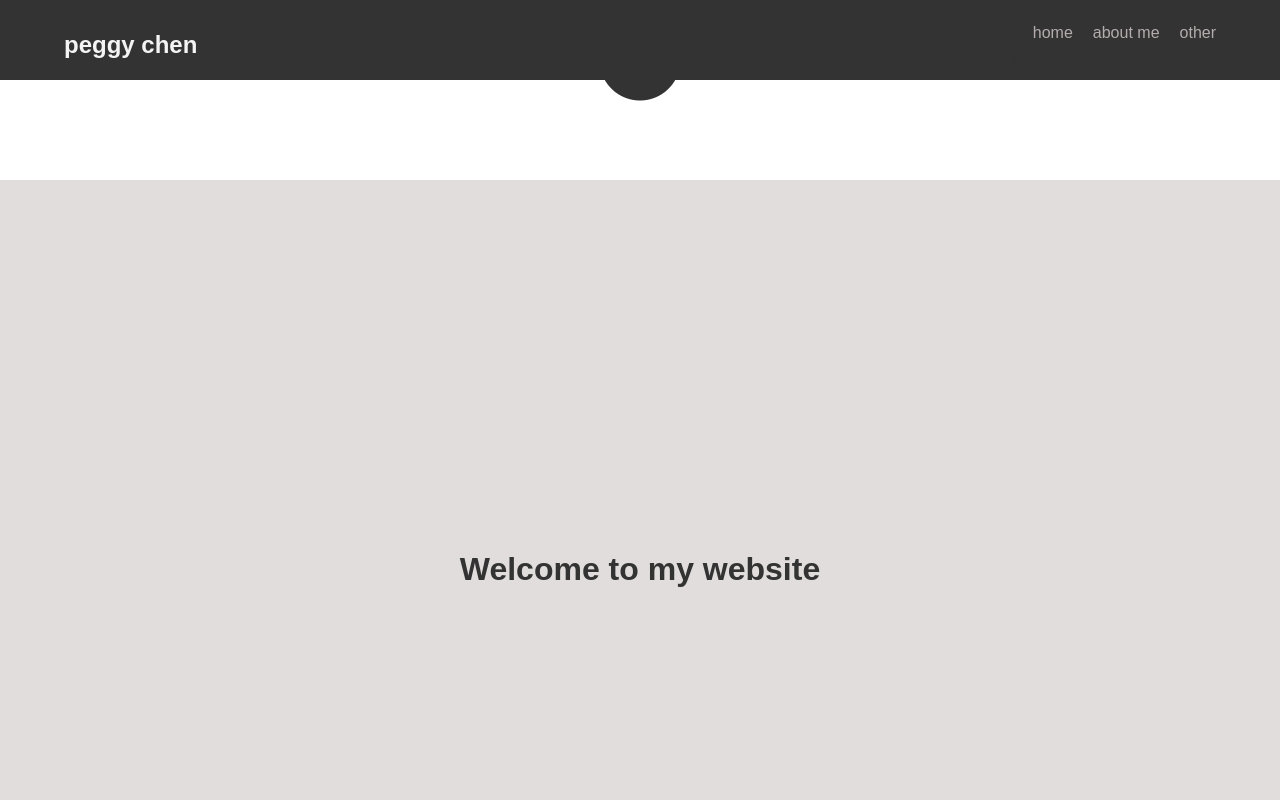
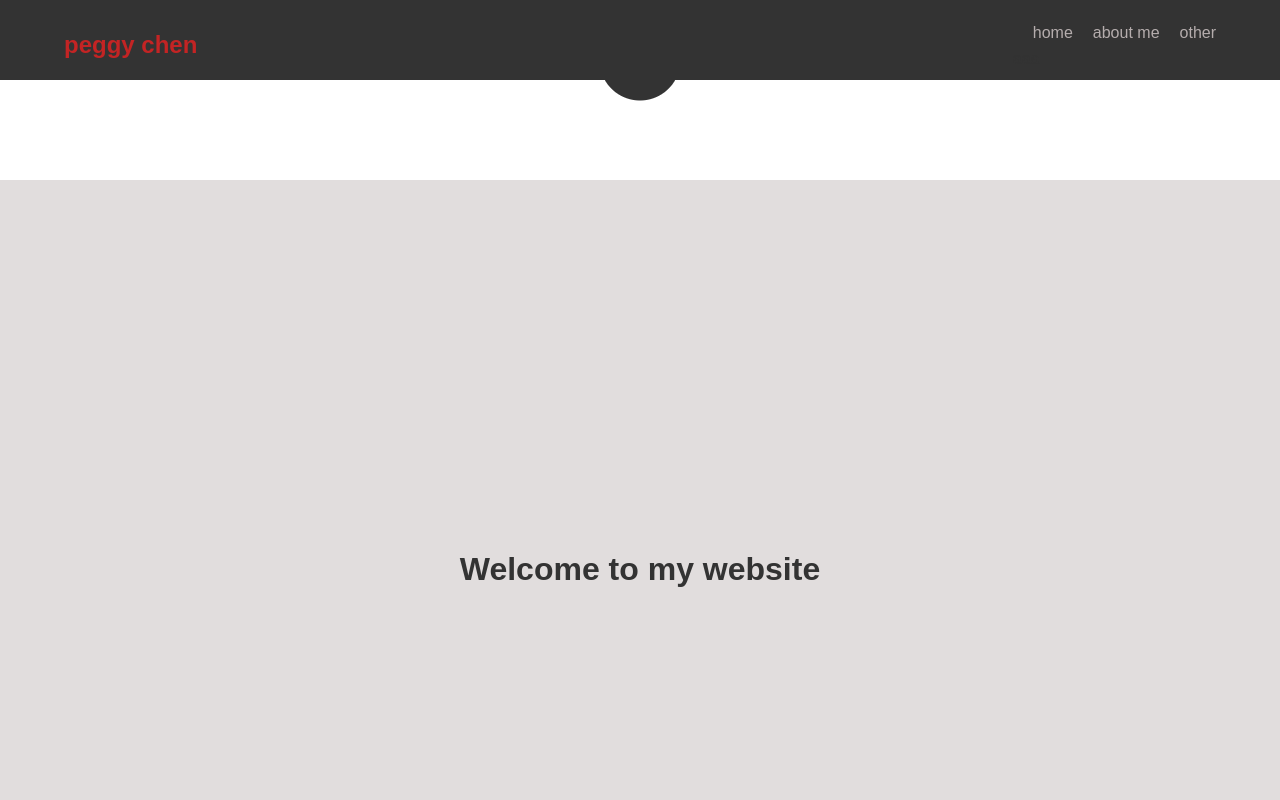
Before and after one commit to peiyu-acs109128/peiyu-acs109128.github.io, a plain HTML site: page index.html in a window 1280 px wide. Shown: the top 800 px of the page. Drawn offline with Linux system fonts and the light colour scheme.

Commit message:
Update header h1 color in style.css

```diff
--- a/style.css
+++ b/style.css
@@ -80,7 +80,7 @@ header .container {
 
 header h1 {
     font-size: 24px;
-    color: #f4f4f4;
+    color: #c32424;
 }
 
 nav ul {
```
